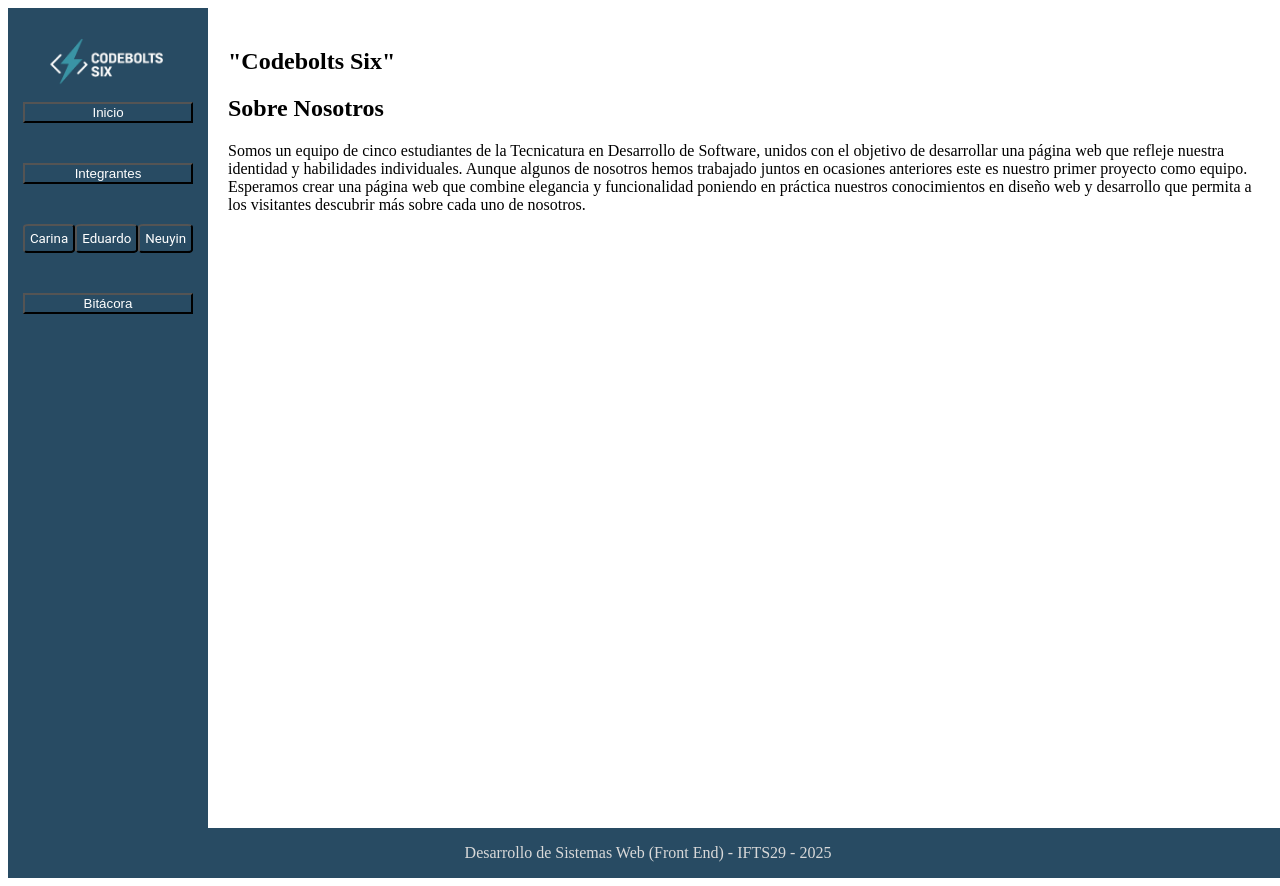
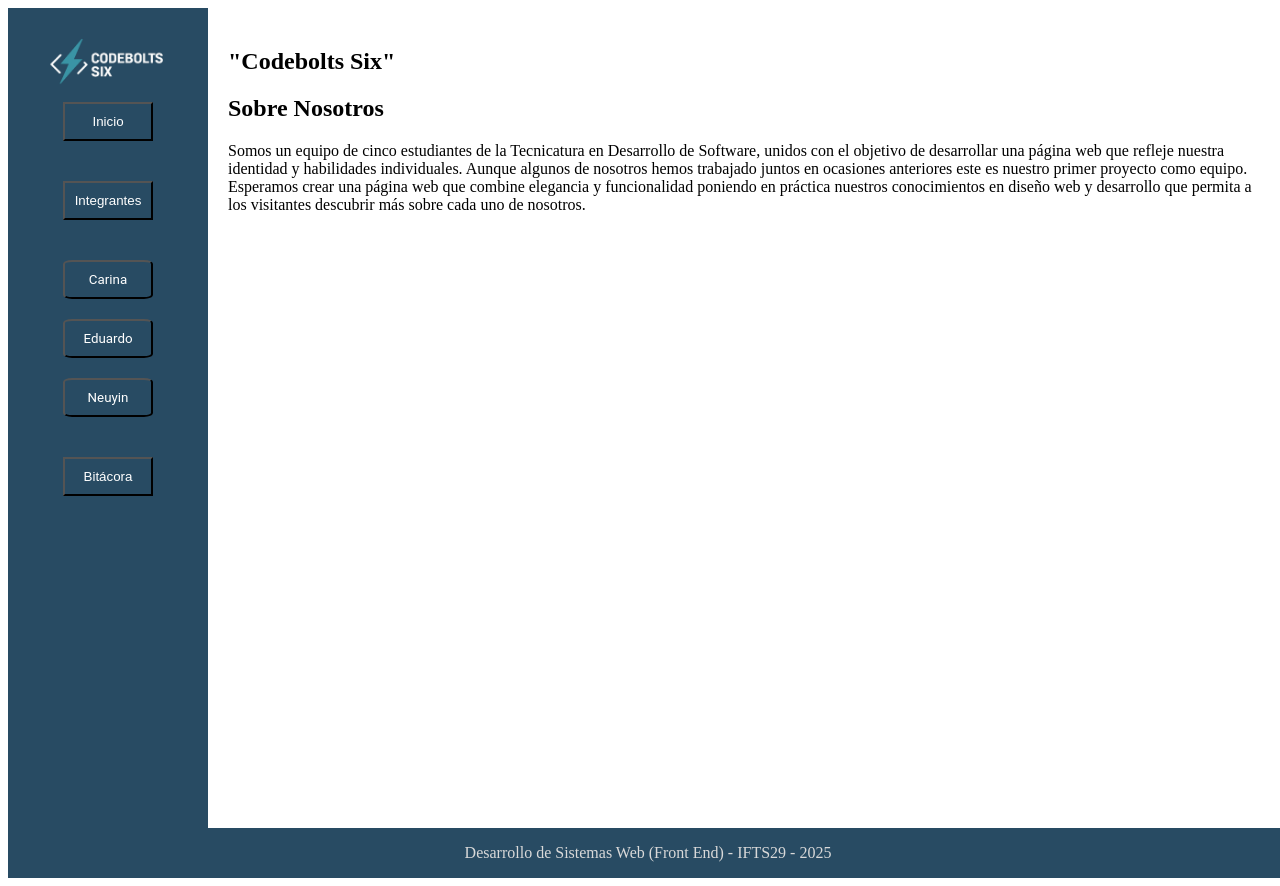
Before and after one commit to eduardo-mendiola/tp2-codebolts-six, a React (Vite) app: page / in a window 1280 px wide. Both pictures are taken after a click on the button "Integrantes". Built offline with nearby package versions, Linux system fonts and the light colour scheme.

Commit message:
estilos Sidebar

```diff
--- a/src/components/DropDownMenu.css
+++ b/src/components/DropDownMenu.css
@@ -1,12 +1,14 @@
 
-
+.dropdown-menu{
+    display: flex;
+    flex-direction: column;
+    gap: 20px;
+}
 .dropdown-menu button{
 
   border-radius: 10%;
   background-color: var(--color-encabezado);
   color: var(--color-fondo);
   font-family: var(--fuente-texto);
-  padding: 5px;
-  margin: 0;
-
+  padding: 10px;
 }
--- a/src/components/Sidebar.css
+++ b/src/components/Sidebar.css
@@ -26,6 +26,7 @@
   background-color: var(--color-encabezado);
   color: var(--color-fondo);
   text-decoration: none;
+  padding: 10px;
 }
 
 .nav-links button:hover {
```
